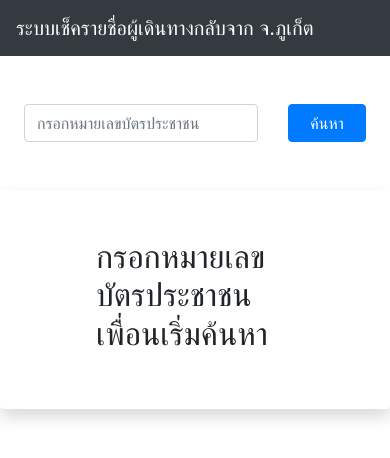
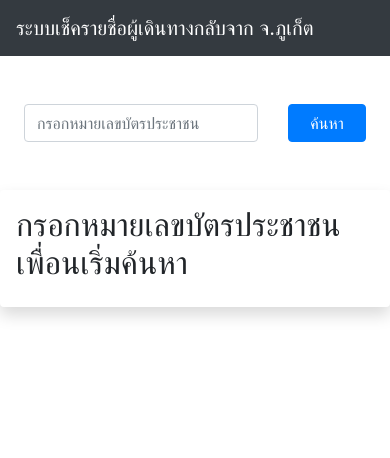
Before and after one commit to inkinkz/id-checker, a React (Create React App) app: page / in a window 390 px wide. Shown: the top 458 px of the page. Built offline with nearby package versions, Linux system fonts and the light colour scheme.

Commit message:
somewhat responsive

```diff
--- a/src/App.js
+++ b/src/App.js
@@ -18,7 +18,6 @@ const App = () => {
     const api = `http://161.200.80.206:3333/api/covid/check/${id}`;
 
     const response = await axios.get(api);
-    console.log(response.data);
     setData(response.data);
   };
 
--- a/src/components/ResultCard/ResultCard.css
+++ b/src/components/ResultCard/ResultCard.css
@@ -24,3 +24,15 @@
 .person-info {
   margin-top: 2.5rem;
 }
+
+@media (max-width: 600px) {
+  .result-card {
+    padding: 1rem;
+  }
+  .result-card p {
+    font-size: 14px;
+  }
+  .info {
+    padding-left: 15px;
+  }
+}
--- a/src/components/ResultCard/ResultCard.js
+++ b/src/components/ResultCard/ResultCard.js
@@ -4,6 +4,11 @@ import "./ResultCard.css";
 const ResultCard = ({ data }) => {
   const textColor =
     data.status === "มีความเสี่ยงติดเชื้อ" ? "text-danger" : "text-success";
+
+  const text =
+    data.status === "มีความเสี่ยงติดเชื้อ"
+      ? "มีความเสี่ยงติดเชื้อ"
+      : "ไม่พบความเสี่ยงติดเชื้อจากจังหวัดภูเก็ต";
 
   const invalid = (
     <div className="not-found-text text-danger">
@@ -14,7 +19,7 @@ const ResultCard = ({ data }) => {
   const status = (
     <div className="status">
       <h2>
-        สถานะ: <span className={textColor}>{data.status}</span>
+        สถานะ: <span className={textColor}>{text}</span>
       </h2>
     </div>
   );
```
